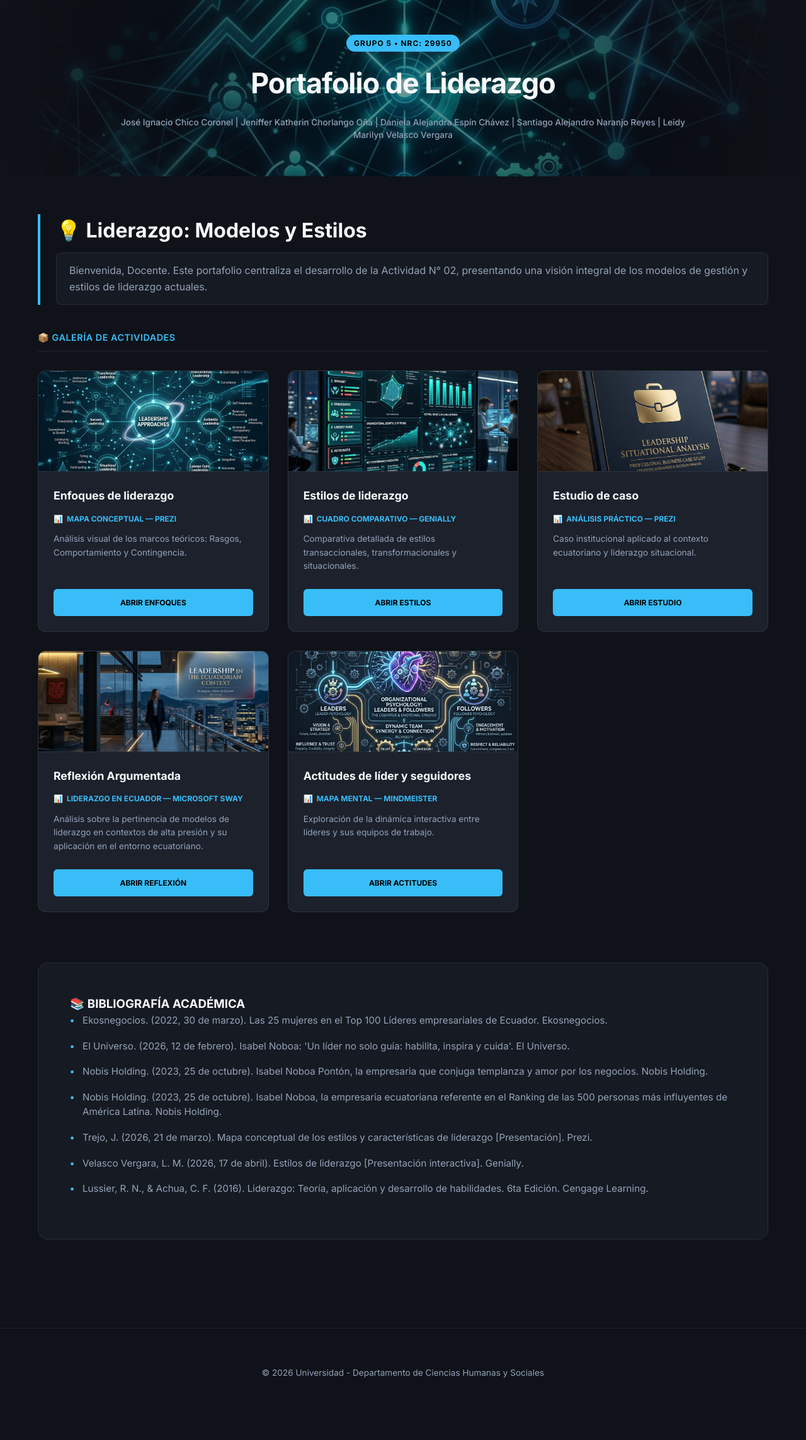
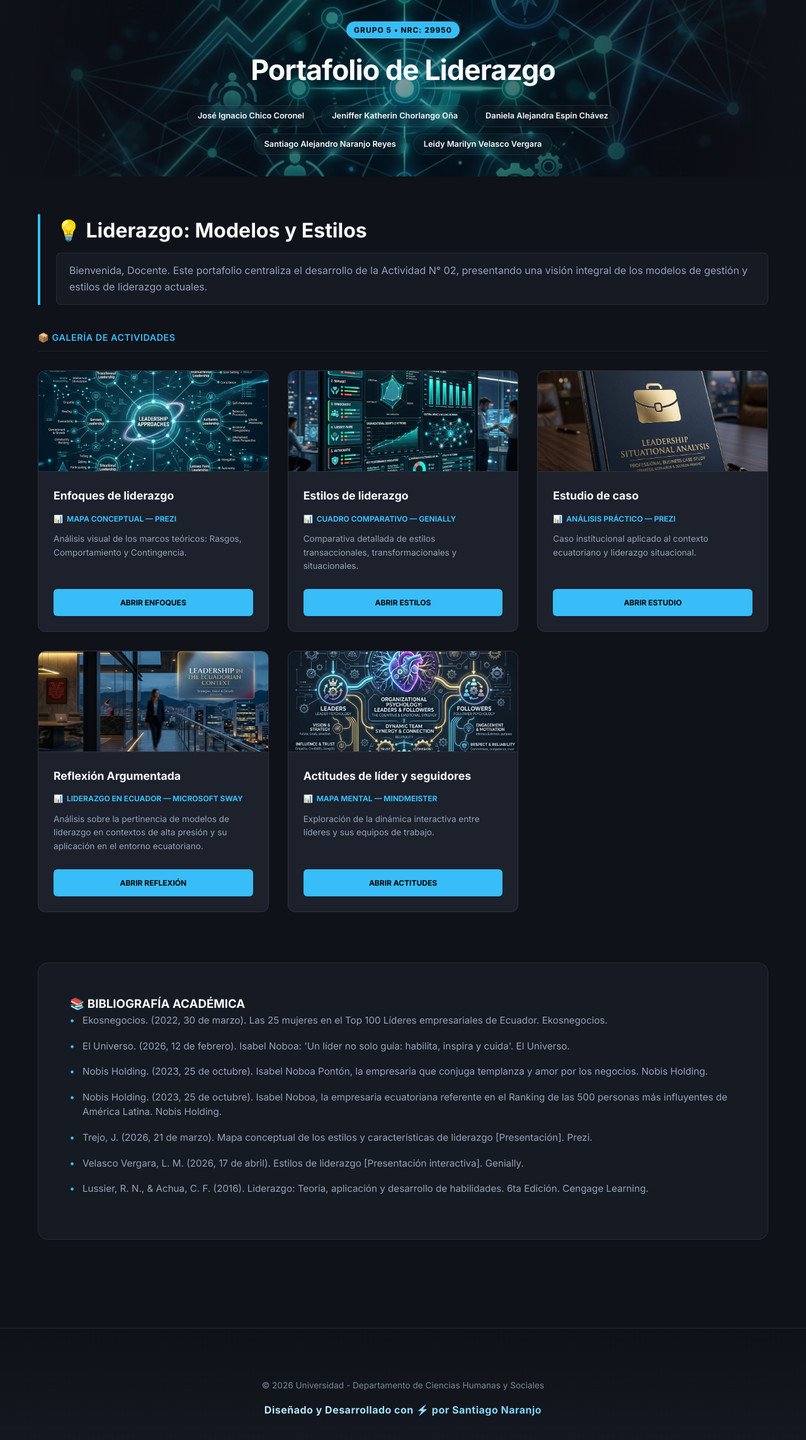
Before and after one commit to santiagonaranjofinanzas-droid/Liderazgo_Portafolio, a React app: page / in a window 1280 px wide. Shown: the top 2286 px of the page at 63% size. Before the commit the page ends 2251 px from the top, so only its background shows below. Built offline with nearby package versions, Linux system fonts and the light colour scheme; the HTML template or start-up script is replaced by a standard one.

Commit message:
Enhance member list prominence and add personal credit in footer

```diff
--- a/src/App.jsx
+++ b/src/App.jsx
@@ -82,7 +82,9 @@ function App() {
           <div className="header-badge">Grupo 5 • NRC: 29950</div>
           <h1 className="banner-title">Portafolio de Liderazgo</h1>
           <div className="member-list">
-            {groupMembers.join(' | ')}
+            {groupMembers.map((member, index) => (
+              <span key={index} className="member-badge">{member}</span>
+            ))}
           </div>
         </div>
       </header>
@@ -174,7 +176,10 @@ function App() {
       </main>
 
       <footer className="footer animate-fade-in delay-4">
-        <p>© 2026 Universidad - Departamento de Ciencias Humanas y Sociales</p>
+        <div className="footer-content">
+          <p className="footer-uni">© 2026 Universidad - Departamento de Ciencias Humanas y Sociales</p>
+          <p className="footer-credit">Diseñado y Desarrollado con ⚡ por Santiago Naranjo</p>
+        </div>
       </footer>
 
       <Modal
--- a/src/index.css
+++ b/src/index.css
@@ -77,11 +77,31 @@ body {
 }
 
 .member-list {
-  font-size: 0.85rem;
-  color: var(--text-secondary);
+  display: flex;
+  flex-wrap: wrap;
+  justify-content: center;
+  gap: 10px;
   max-width: 900px;
-  line-height: 1.5;
-  font-weight: 500;
+  margin-top: 5px;
+}
+
+.member-badge {
+  background: var(--glass);
+  backdrop-filter: blur(4px);
+  border: 1px solid var(--border);
+  padding: 6px 16px;
+  border-radius: 50px;
+  font-size: 0.8rem;
+  color: var(--text-primary);
+  font-weight: 600;
+  transition: all 0.3s ease;
+}
+
+.member-badge:hover {
+  background: var(--accent);
+  color: #000;
+  border-color: var(--accent);
+  transform: translateY(-2px);
 }
 
 /* Main Content */
@@ -259,10 +279,32 @@ body {
 
 .footer {
   text-align: center;
-  padding: 60px;
+  padding: 80px 20px;
   border-top: 1px solid var(--border);
+  background: linear-gradient(to top, var(--bg-secondary), transparent);
+}
+
+.footer-content {
+  display: flex;
+  flex-direction: column;
+  gap: 15px;
+}
+
+.footer-uni {
   color: var(--text-secondary);
   font-size: 0.85rem;
+  opacity: 0.8;
+}
+
+.footer-credit {
+  font-size: 1rem;
+  font-weight: 700;
+  color: var(--text-primary);
+  letter-spacing: 0.5px;
+  background: linear-gradient(90deg, #fff, var(--accent));
+  -webkit-background-clip: text;
+  -webkit-text-fill-color: transparent;
+  display: inline-block;
 }
 
 /* Modal */
```
